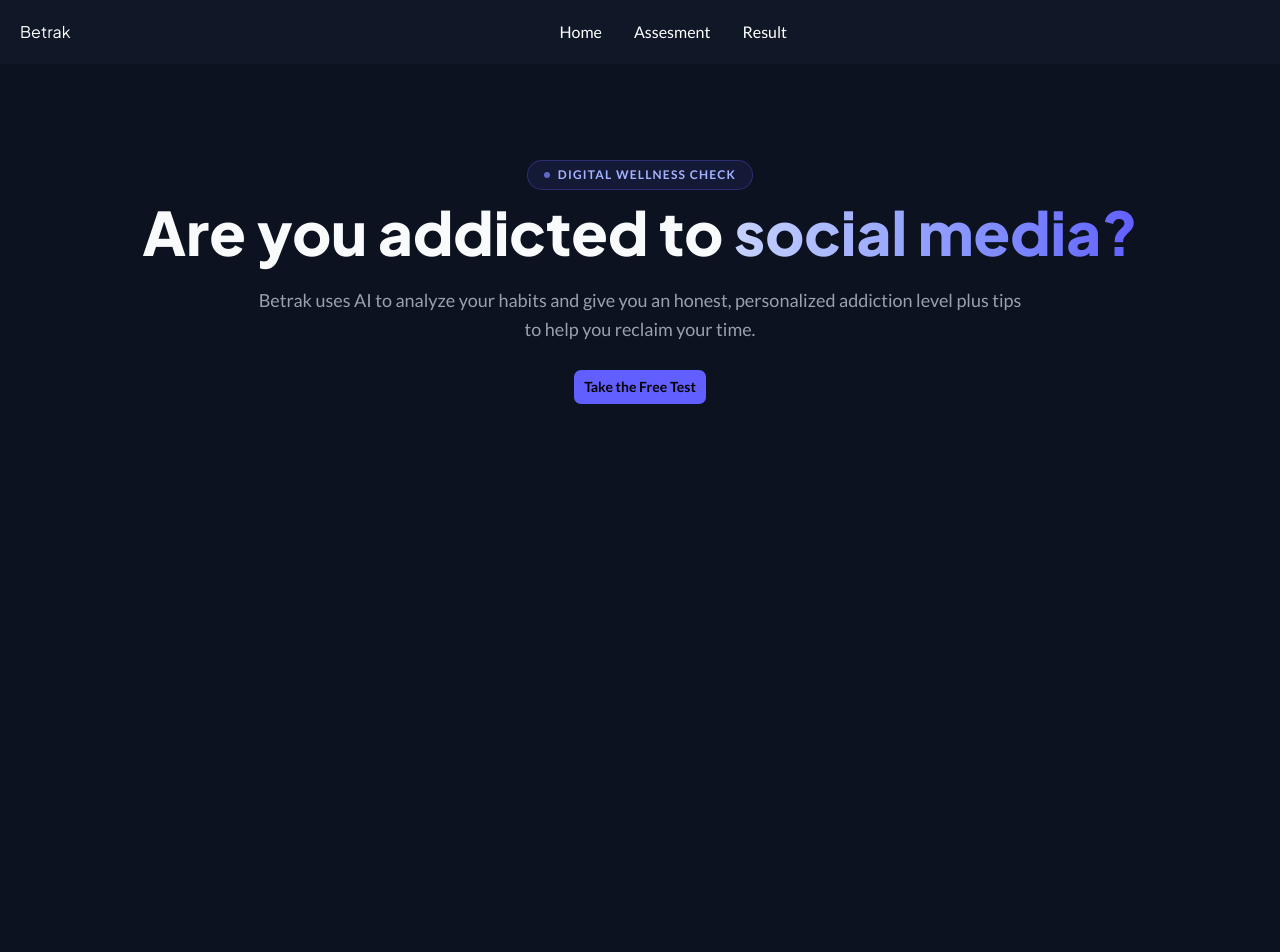
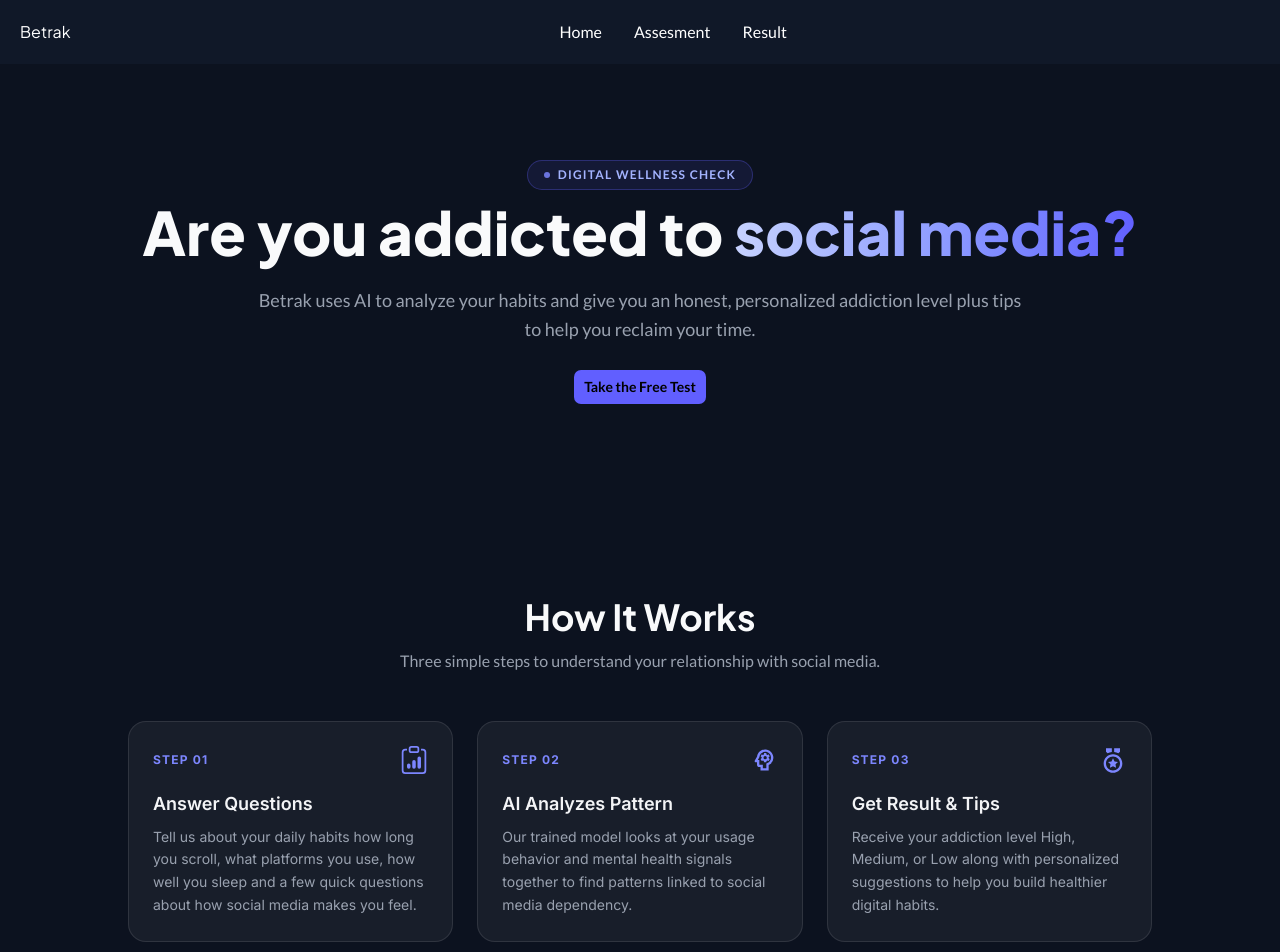
Before and after one commit to tahmid-khan-hub/Betrak, a Next.js app in the folder betrak-frontend/: page / in a window 1280 px wide. Shown: the top 952 px of the page. Before the commit the page ends 800 px from the top, so only its background shows below. Built offline with nearby package versions, Linux system fonts and the light colour scheme.

Commit message:
Style the HowItWorks section

```diff
--- a/betrak-frontend/src/app/HomeComponents/HowItWorks/HowItWorks.tsx
+++ b/betrak-frontend/src/app/HomeComponents/HowItWorks/HowItWorks.tsx
@@ -1,11 +1,77 @@
-"use client"
+"use client";
+import { BsClipboardData } from "react-icons/bs";
+import { MdOutlinePsychology } from "react-icons/md";
+import { RiMedalLine } from "react-icons/ri";
+
+const HowItWorksData = [
+  {
+    id: "01",
+    icon: <BsClipboardData size={28} />,
+    heading: "Answer Questions",
+    paragraph:
+      "Tell us about your daily habits how long you scroll, what platforms you use, how well you sleep and a few quick questions about how social media makes you feel.",
+  },
+  {
+    id: "02",
+    icon: <MdOutlinePsychology size={28} />,
+    heading: "AI Analyzes Pattern",
+    paragraph:
+      "Our trained model looks at your usage behavior and mental health signals together to find patterns linked to social media dependency.",
+  },
+  {
+    id: "03",
+    icon: <RiMedalLine size={28} />,
+    heading: "Get Result & Tips",
+    paragraph:
+      "Receive your addiction level High, Medium, or Low along with personalized suggestions to help you build healthier digital habits.",
+  },
+];
 
 const HowItWorks = () => {
-    return (
-        <div>
+  return (
+    <section className="px-2 py-24">
+      <div className="mx-auto max-w-5xl">
+        {/* Section Header */}
+        <div className="mb-12 text-center">
+          <h2 className="jakartaSans text-4xl font-bold text-gray-50">
+            How It Works
+          </h2>
+          <p className="lato mt-3 text-gray-400">
+            Three simple steps to understand your relationship with social
+            media.
+          </p>
+        </div>
 
+        {/* Cards */}
+        <div className="grid grid-cols-1 gap-6 md:grid-cols-3">
+          {HowItWorksData.map((item) => (
+            <div
+              key={item.id}
+              className="rounded-2xl border border-white/10 bg-white/5 p-6 transition-colors hover:border-indigo-500/40 hover:bg-white/10"
+            >
+              {/* Step + Icon */}
+              <div className="mb-4 flex items-center justify-between">
+                <span className="text-xs font-bold uppercase tracking-widest text-indigo-400">
+                  Step {item.id}
+                </span>
+                <span className="text-indigo-400">{item.icon}</span>
+              </div>
+
+              {/* Heading */}
+              <h3 className="font-jakarta text-lg font-semibold text-gray-100">
+                {item.heading}
+              </h3>
+
+              {/* Paragraph */}
+              <p className="mt-2 text-sm leading-relaxed text-gray-400">
+                {item.paragraph}
+              </p>
+            </div>
+          ))}
         </div>
-    );
+      </div>
+    </section>
+  );
 };
 
 export default HowItWorks;
```
